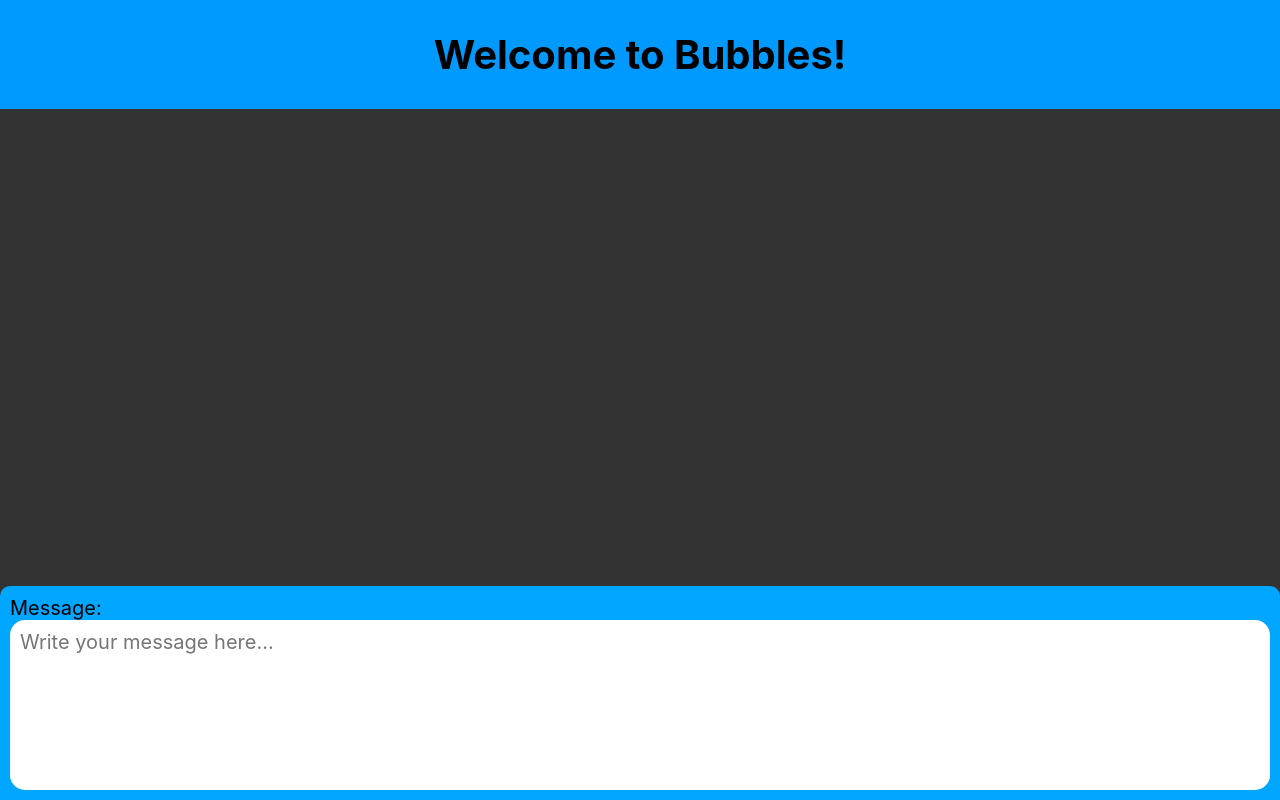
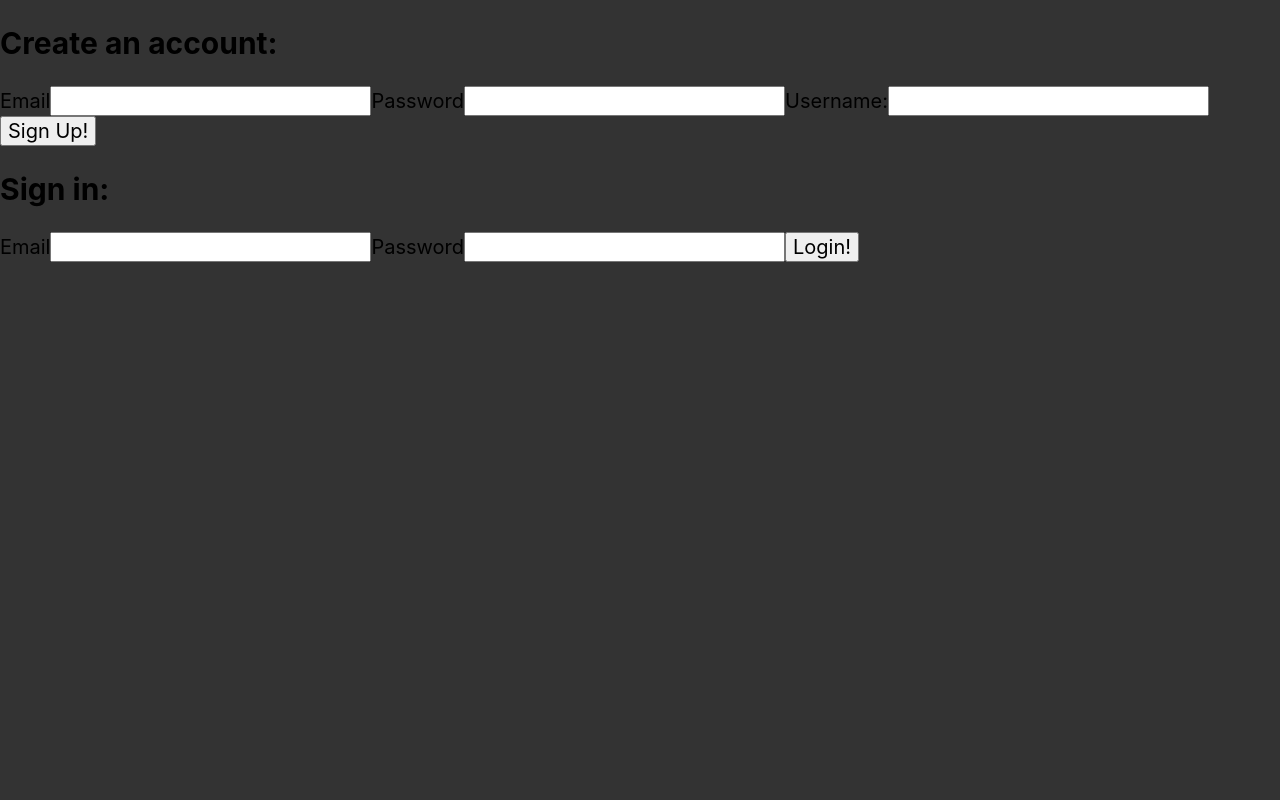
Before and after one commit to RyanMayWebdev/Project3, a React (Create React App) app: page / in a window 1280 px wide. Built offline with nearby package versions, Linux system fonts and the light colour scheme; no server answers; the database is empty.

Commit message:
Added user authentication and a profanity filter

```diff
--- a/package.json
+++ b/package.json
@@ -6,6 +6,7 @@
     "@testing-library/jest-dom": "^5.14.1",
     "@testing-library/react": "^11.2.7",
     "@testing-library/user-event": "^12.8.3",
+    "bad-words": "^3.0.4",
     "firebase": "^9.1.0",
     "react": "^17.0.2",
     "react-dom": "^17.0.2",
--- a/src/App.js
+++ b/src/App.js
@@ -4,30 +4,40 @@ import {useEffect,useState} from 'react';
 import DisplayMessages from './Message';
 import database from './firebase';
 import {ref, onValue, push } from 'firebase/database';
-
-
+import LoginForm from './LoginForm';
+import Filter  from 'bad-words';
 
 const App = () => {
     const [messages,
         setMessages] = useState([]);
 
+    const [loggedIn, setLoggedIn] = useState(false);
+    const [displayName, setDisplayName] = useState('');
 
+    const loginStatus = (status) => {
+        setLoggedIn(status);
+    }
+
+    const getDisplayName = (userDisplayName) => {
+        setDisplayName(userDisplayName);
+    }
 
     const handleSubmit = (e, userInput, setUserInput) => {
         e.preventDefault();
         if (userInput) {
+            const filter = new Filter();
+            const message = filter.clean(userInput);
             const date = new Date();
             const newMessageObj = {
-                message: userInput,
+                message: message,
                 time : date.toLocaleTimeString(),
-                user: "placeholder"
+                user: displayName
             };
             const dbRef = ref(database,'messages')
             push(dbRef, newMessageObj);
             setUserInput('');
         };
     };
-
 
      useEffect(()=> {
         const messagesRef = ref(database,'messages');
@@ -49,12 +59,13 @@ const App = () => {
         });
      },[]);
 
-
-
-
-
     return (
         <div className="App">
+        {
+            !loggedIn ? <LoginForm handleLoginState={ loginStatus } getDisplayName={getDisplayName} /> :
+
+           (
+            <>
                 <h1>Welcome to Bubbles!</h1>
                 <div className="messagesContainer">
                     {messages.length > 0 ? <DisplayMessages messages={messages}/> : null}
@@ -63,7 +74,10 @@ const App = () => {
                 <div className="userMessageContainer">
                     <ChatInput handleFunc={handleSubmit}/>
                 </div>
+            </>
 
+           )
+        }
         </div>
     );
 }
--- /dev/null
+++ b/src/LoginForm.js
@@ -0,0 +1,97 @@
+import {useState} from "react";
+import signUp from "./authentication";
+import {signIn} from "./authentication";
+
+const LoginForm = (props) => {
+    const [newEmail,
+        setNewEmail] = useState('');
+    const [newPassword,
+        setNewPassword] = useState('');
+    const [userEmail,
+        setUserEmail] = useState('');
+    const [userPassword,
+        setUserPassword] = useState('');
+    const [username,
+        setUsername] = useState('');
+    const [validLogin,
+        setValidLogin] = useState();
+
+    const errorCheck = (error) => {
+        setValidLogin(error);
+    }
+
+    const handleSignUpSubmit = (e) => {
+        e.preventDefault();
+        signUp(newEmail, newPassword, props.handleLoginState, username, props.getDisplayName, errorCheck);
+
+    };
+
+    const handleSignInSubmit = (e) => {
+        e.preventDefault();
+        signIn(userEmail, userPassword, props.handleLoginState, props.getDisplayName, errorCheck);
+
+    };
+
+    return (
+        <div>
+            <div>
+                <h2>Create an account:
+                </h2>
+                <form onSubmit={handleSignUpSubmit}>
+                    <label htmlFor="newEmail">Email</label>
+                    <input
+                        type="email"
+                        value={newEmail}
+                        id="newEmail"
+                        name="newEmail"
+                        onChange={e => setNewEmail(e.target.value)}></input>
+                    <label htmlFor="newPassword">Password</label>
+                    <input
+                        type="password"
+                        name="newPassword"
+                        id="newPassword"
+                        value={newPassword}
+                        onChange={e => setNewPassword(e.target.value)}></input>
+                    <label htmlFor="username">
+                        Username:
+                    </label>
+                    <input
+                        type="text"
+                        name="username"
+                        id="username"
+                        value={username}
+                        onChange={e => setUsername(e.target.value)}></input>
+                    <button>Sign Up!</button>
+                    {validLogin !== undefined
+                        ? <p>
+                                {validLogin}
+                            </p>
+                        : null
+}
+                </form>
+            </div>
+            <div>
+                <h2>Sign in:</h2>
+                <form onSubmit={handleSignInSubmit}>
+                    <label htmlFor="email">Email</label>
+                    <input
+                        type="email"
+                        value={userEmail}
+                        id="email"
+                        name="email"
+                        onChange={(e) => setUserEmail(e.target.value)}></input>
+                    <label htmlFor="password">Password</label>
+                    <input
+                        type="password"
+                        name="password"
+                        id="password"
+                        value={userPassword}
+                        onChange={(e) => setUserPassword(e.target.value)}></input>
+                    <button>Login!</button>
+                </form>
+            </div>
+        </div>
+    );
+};
+
+export default LoginForm;
--- a/src/Message.js
+++ b/src/Message.js
@@ -11,8 +11,7 @@ const DisplayMessages = (props) => {
                 <div className="message" key={message.id}>
                     <p >{message.message}</p>
                     <div>
-                        <p>{message.time}</p>
-                        <p>{message.user}</p>
+                        <p> by {message.user} @ {message.time} </p>
                     </div>
                 </div>
             )
--- /dev/null
+++ b/src/authentication.js
@@ -0,0 +1,51 @@
+import {
+    getAuth,
+    createUserWithEmailAndPassword,
+    signInWithEmailAndPassword,
+    updateProfile
+} from "firebase/auth";
+
+const auth = getAuth();
+const signUp = (email, password, loggedIn, username, setDisplayName, errorCheck) => {
+    createUserWithEmailAndPassword(auth, email, password)
+        .then((userCredential) => {
+            // Signed in
+            const user = userCredential.user;
+            loggedIn(true);
+            updateProfile(auth.currentUser, {
+                displayName: username
+            }).then(() => {
+                setDisplayName(user.displayName)
+            }).catch((error) => {
+                errorCheck(error);
+
+            });
+
+        })
+        .catch((error) => {
+            const errorMessage = error.message;
+            errorCheck(errorMessage);
+
+        });
+
+};
+
+const signIn = (email, password, loggedIn, setDisplayName, errorCheck) => {
+    signInWithEmailAndPassword(auth, email, password)
+        .then((userCredential) => {
+            // Signed in
+            const user = userCredential.user;
+            setDisplayName(user.displayName);
+            loggedIn(true);
+
+        })
+        .catch((error) => {
+            const errorMessage = error.message;
+            errorCheck(errorMessage);
+        });
+}
+
+export {
+    signIn
+};
+export default signUp;
```
Also changed, not shown: 1 other file (tests, documents, lock files or other folders). Lines whose indentation alone changed are shown as unchanged.
